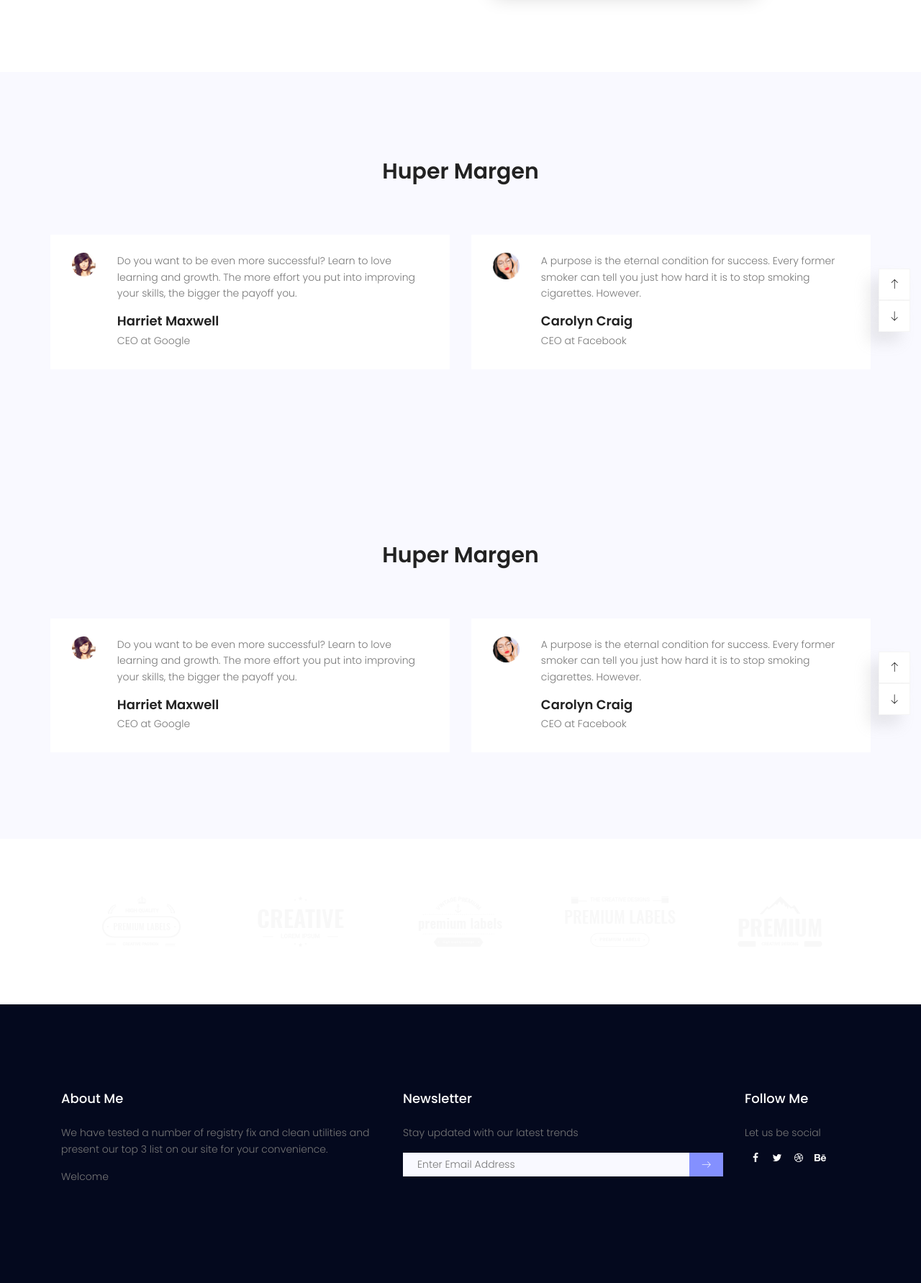
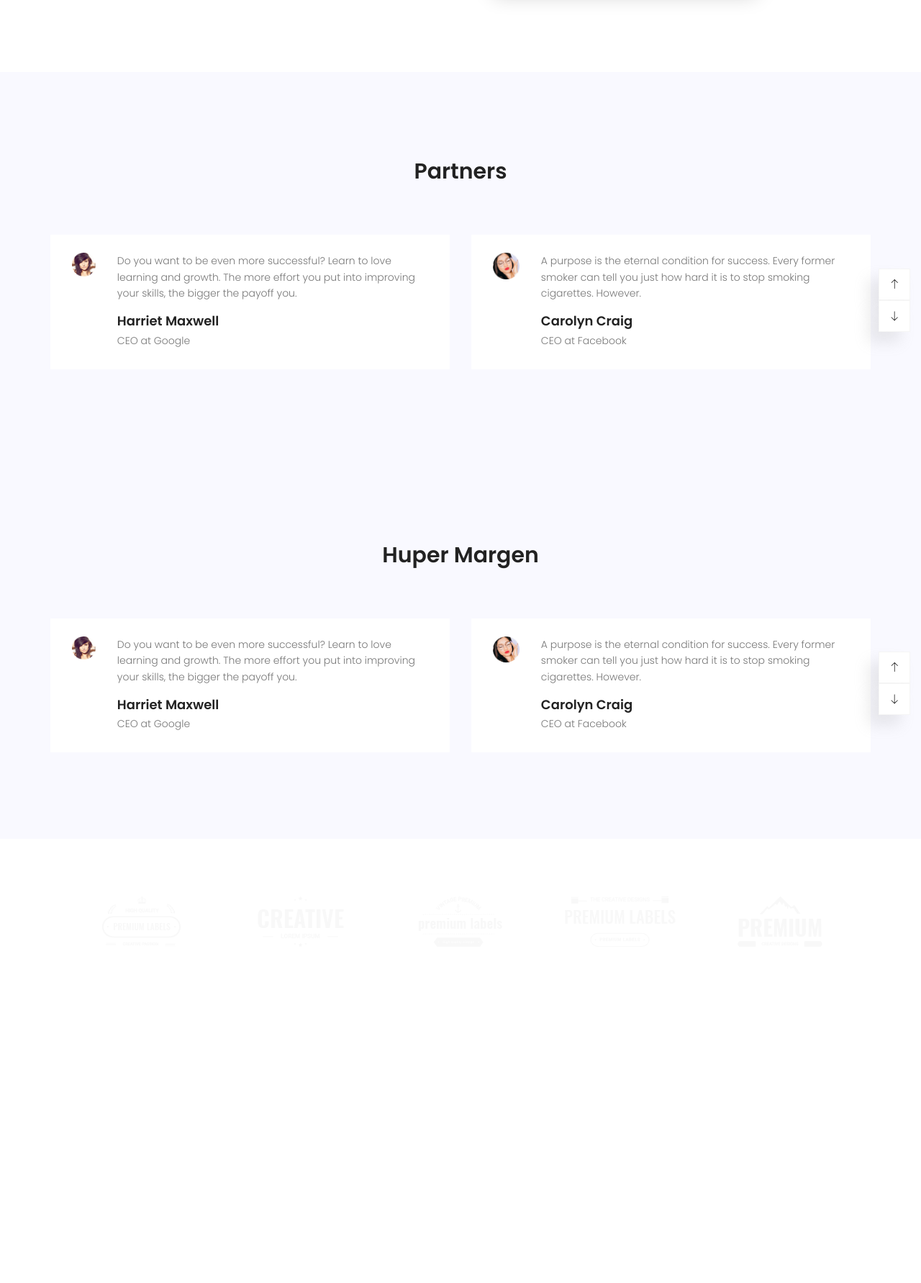
Before and after one commit to fosslk/SDF-Event-Page, a PHP site: page / in a window 1280 px wide. Shown: the part 3120-4902 px from the top of the page at 72% size. After the commit the page ends 4134 px from the top, so only its background shows below. Run offline with PHP 8.4, Linux system fonts and the light colour scheme; some libraries are stand-ins or nearby versions.

Commit message:
main.css changed

```diff
--- a/css/main.css
+++ b/css/main.css
@@ -1,10 +1,5 @@
 /******************************************************************
-Theme Name: Personal
-Description:
-Author: Colorlib
-Author URI:
-Version: 1.0
-Created:
+FOSS.lk/SFD
 ******************************************************************/
 /*------------------------------------------------------------------
 
@@ -3125,7 +3120,7 @@ body.mobile-nav-active #mobile-nav-toggle {
 }
 
 .timeline ul li .content {
-  background-color: #daf3ff !important;
+  background-color: #ffffff !important;
   box-shadow: 0px 10px 27px 3px rgba(0, 0, 0, 0.2);
   position: relative;
   top: 7px;
--- a/htmlpack.php
+++ b/htmlpack.php
@@ -188,7 +188,7 @@
 		            <div class="row d-flex justify-content-center">
 		                <div class="menu-content pb-70 col-lg-8">
 		                    <div class="title text-center">
-		                      <h2>Huper Margen</h2>
+		                      <h2>Partners</h2>
 		                    </div>
 		                </div>
 		            </div>
@@ -219,6 +219,7 @@
 		                        </div>
 		                    </div>
 		                </div>
+
 		            </div>
 		        </div>
 		    </section>
@@ -287,56 +288,8 @@
 		            </div>
 		        </div>
 		    </section>
-		    <!-- End brands Area -->
 
-            <!-- start footer Area -->
-            <footer class="footer-area section-gap">
-                <div class="container">
-                    <div class="row">
-                        <div class="col-lg-5 col-md-6 col-sm-6">
-                            <div class="single-footer-widget">
-                                <h4>About Me</h4>
-                                <p>
-                                    We have tested a number of registry fix and clean utilities and present our top 3 list on our site for your convenience.
-                                </p>
-                                <p class="footer-text">Welcome</p>
-                            </div>
-                        </div>
-                        <div class="col-lg-5 col-md-6 col-sm-6">
-                            <div class="single-footer-widget">
-                                <h4>Newsletter</h4>
-                                <p>Stay updated with our latest trends</p>
-								<div class="" id="mc_embed_signup">
-									 <form target="_blank" action="https://spondonit.us12.list-manage.com/subscribe/post?u=1462626880ade1ac87bd9c93a&amp;id=92a4423d01" method="get">
-									  <div class="input-group">
-									    <input type="text" class="form-control" name="EMAIL" placeholder="Enter Email Address" onfocus="this.placeholder = ''" onblur="this.placeholder = 'Enter Email Address '" required="" type="email">
-									    <div class="input-group-btn">
-									      <button class="btn btn-default" type="submit">
-									        <span class="lnr lnr-arrow-right"></span>
-									      </button>
-									    </div>
-									    	<div class="info"></div>
-									  </div>
-									</form>
-								</div>
-                            </div>
-                        </div>
-                        <div class="col-lg-2 col-md-6 col-sm-6 social-widget">
-                            <div class="single-footer-widget">
-                                <h4>Follow Me</h4>
-                                <p>Let us be social</p>
-                                <div class="footer-social d-flex align-items-center">
-                                    <a href="#"><i class="fa fa-facebook"></i></a>
-                                    <a href="#"><i class="fa fa-twitter"></i></a>
-                                    <a href="#"><i class="fa fa-dribbble"></i></a>
-                                    <a href="#"><i class="fa fa-behance"></i></a>
-                                </div>
-                            </div>
-                        </div>
-                    </div>
-                </div>
-            </footer>
-            <!-- End footer Area -->
+
             <script  src="js/index.js"></script>
 			<script src="js/vendor/jquery-2.2.4.min.js"></script>
 			<script src="js/popper.min.js"></script>
```
